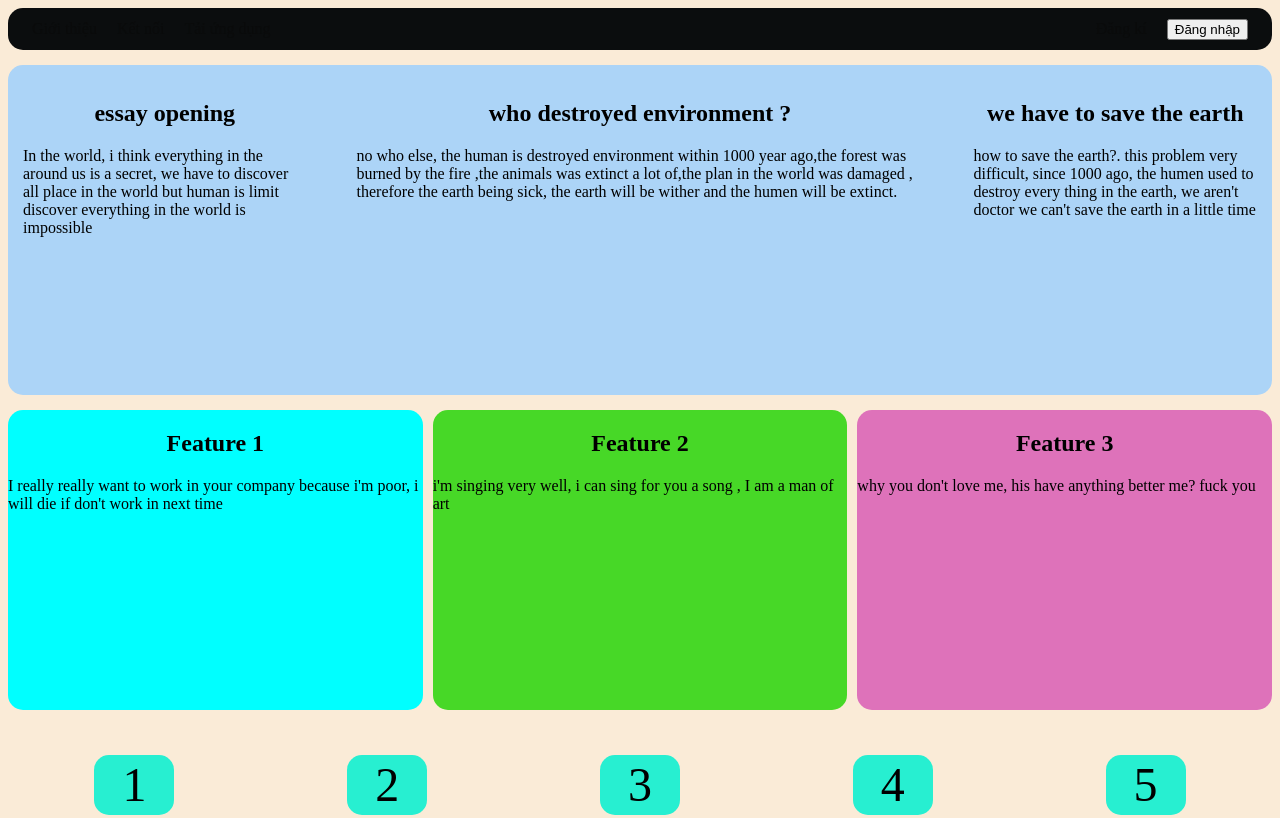
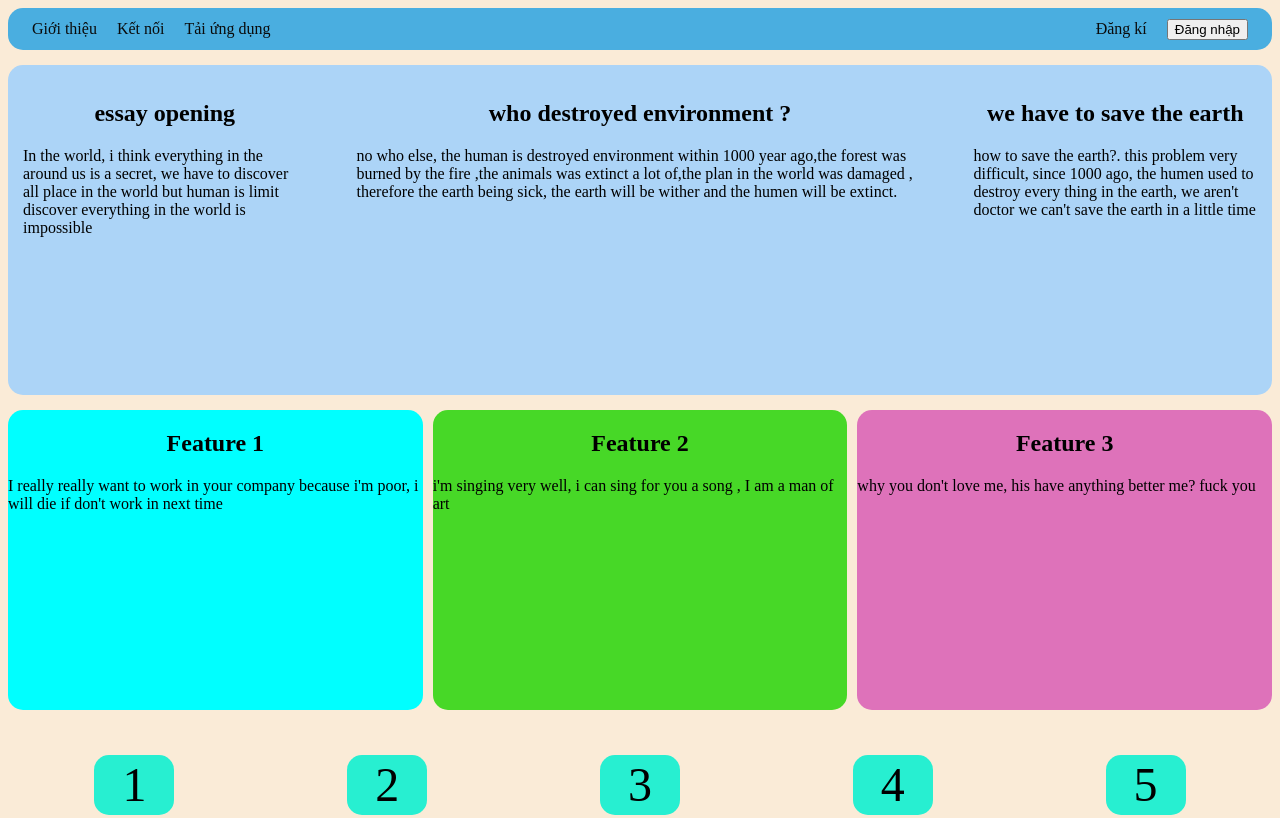
Before and after one commit to kiendeptraiaa1/kiencoder, a plain HTML site: page index.html in a window 1280 px wide. Shown: the top 818 px of the page. Drawn offline with Linux system fonts and the light colour scheme.

Commit message:
Update main.css

```diff
--- a/main.css
+++ b/main.css
@@ -4,7 +4,7 @@ html{
 
 
 .nav {
-background-color: rgb(11, 13, 14);
+background-color: rgb(74, 174, 224);
 width:100%;
 min-height: 42px;
 display: flex;
```
